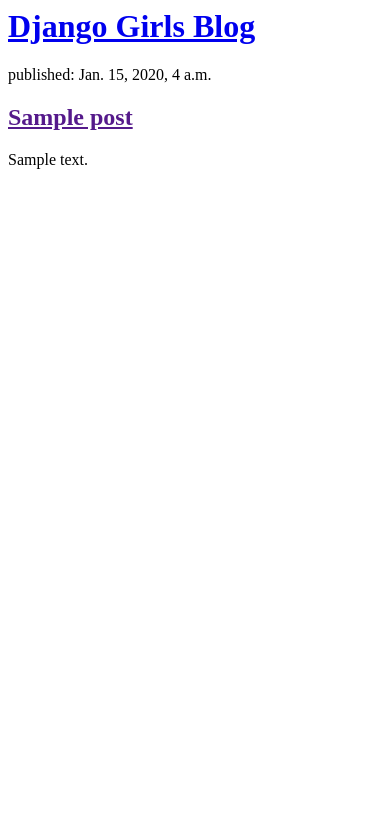
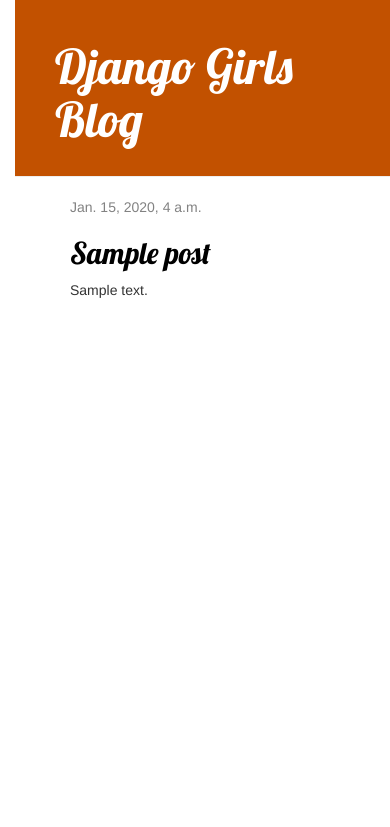
Before and after one commit to archanaramakrishnan/django-blog, a Django app: template blog/templates/blog/post_list.html in a window 390 px wide. Shown: the top 827 px of the page. Run offline with Django 3.2, Linux system fonts and the light colour scheme; the template is opened without the code that fills it: values that come from a table or form of the project are taken from there, others are empty; tables that the repository leaves empty hold one stand-in row (values such as "Sample post"); some libraries are stand-ins or nearby versions.

Commit message:
finished blog using django tutorial

```diff
--- a/blog/models.py
+++ b/blog/models.py
@@ -4,6 +4,10 @@ from django.utils import timezone
 
 
 class Post(models.Model):
+    """
+    Stores a single blog entry, related to :model:`blog.Blog` and
+    :model:`blog.Post`.
+    """
     author = models.ForeignKey(settings.AUTH_USER_MODEL, on_delete=models.CASCADE)
     title = models.CharField(max_length=200)
     text = models.TextField()
--- /dev/null
+++ b/blog/static/css/blog.css
@@ -0,0 +1,55 @@
+h1 a, h2 a {
+    color: #C25100;
+    font-family: 'Lobster';
+}
+
+body {
+    padding-left: 15px;
+}
+
+.page-header {
+    background-color: #C25100;
+    margin-top: 0;
+    padding: 20px 20px 20px 40px;
+}
+
+.page-header h1, .page-header h1 a, .page-header h1 a:visited, .page-header h1 a:active {
+    color: #ffffff;
+    font-size: 36pt;
+    text-decoration: none;
+}
+
+.content {
+    margin-left: 40px;
+}
+
+h1, h2, h3, h4 {
+    font-family: 'Lobster', cursive;
+}
+
+.date {
+    color: #828282;
+}
+
+.save {
+    float: right;
+}
+
+.post-form textarea, .post-form input {
+    width: 100%;
+}
+
+.top-menu, .top-menu:hover, .top-menu:visited {
+    color: #ffffff;
+    float: right;
+    font-size: 26pt;
+    margin-right: 20px;
+}
+
+.post {
+    margin-bottom: 70px;
+}
+
+.post h2 a, .post h2 a:visited {
+    color: #000000;
+}
--- /dev/null
+++ b/blog/templates/blog/base.html
@@ -0,0 +1,26 @@
+{% load static %}
+<html>
+
+    <head>
+        <title>Archana's blog</title>
+        <link rel="stylesheet" href="//maxcdn.bootstrapcdn.com/bootstrap/3.2.0/css/bootstrap.min.css">
+        <link rel="stylesheet" href="//maxcdn.bootstrapcdn.com/bootstrap/3.2.0/css/bootstrap-theme.min.css">
+        <link href="//fonts.googleapis.com/css?family=Lobster&subset=latin,latin-ext" rel="stylesheet" type="text/css">
+        <link rel="stylesheet" href="{% static 'css/blog.css' %}">
+    </head>
+
+    <body>
+        <div class="page-header">
+            <h1><a href="/">Django Girls Blog</a></h1>
+        </div>
+        <div class="content container">
+            <div class="row">
+                <div class="col-md-8">
+                {% block content %}
+                {% endblock %}
+                </div>
+            </div>
+        </div>
+    </body>
+
+</html>
--- a/blog/templates/blog/post_list.html
+++ b/blog/templates/blog/post_list.html
@@ -1,19 +1,13 @@
-<html>
-    <head>
-        <title>Archana's blog</title>
-    </head>
-    <body>
-        <div>
-            <h1><a href="/">Django Girls Blog</a></h1>
-        </div>
+{% extends 'blog/base.html' %}
 
-        {% for post in posts %}
-        <div>
-            <p>published: {{ post.published_date }}</p>
-            <h2><a href="">{{ post.title }}</a></h2>
+{% block content %}
+    {% for post in posts %}
+        <div class="post">
+            <div class="date">
+                {{ post.published_date }}
+            </div>
+            <h2><a href="{% url 'post_detail' pk=post.pk %}">{{ post.title }}</a></h2>
             <p>{{ post.text|linebreaksbr }}</p>
         </div>
-        {% endfor %}
-
-    </body>
-</html>
+    {% endfor %}
+{% endblock %}
--- a/blog/urls.py
+++ b/blog/urls.py
@@ -2,5 +2,6 @@ from django.urls import path
 from . import views
 
 urlpatterns = [
+    path('post/<int:pk>/', views.post_detail, name='post_detail'),
     path('', views.post_list, name='post_list'),
 ]
--- a/blog/views.py
+++ b/blog/views.py
@@ -1,4 +1,4 @@
-from django.shortcuts import render
+from django.shortcuts import render, get_object_or_404
 from django.utils import timezone
 from .models import Post
 
@@ -6,3 +6,7 @@ from .models import Post
 def post_list(request):
     posts = Post.objects.filter(published_date__lte=timezone.now()).order_by('published_date')
     return render(request, 'blog/post_list.html', {'posts': posts})
+
+def post_detail(request, pk):
+    post = get_object_or_404(Post, pk=pk)
+    return render(request, 'blog/post_detail.html', {'post': post})
--- a/mysite/settings.py
+++ b/mysite/settings.py
@@ -38,6 +38,7 @@ INSTALLED_APPS = [
     'django.contrib.messages',
     'django.contrib.staticfiles',
     'blog.apps.BlogConfig',
+    'django.contrib.admindocs',
 ]
 
 MIDDLEWARE = [
--- a/mysite/urls.py
+++ b/mysite/urls.py
@@ -2,6 +2,7 @@ from django.contrib import admin
 from django.urls import path, include
 
 urlpatterns = [
+    path('admin/doc/', include('django.contrib.admindocs.urls')),
     path('admin/', admin.site.urls),
     path('', include('blog.urls')),
 ]
```
Also changed, not shown: blog/templates/blog/post_detail.html (added, +13 -0 lines).
